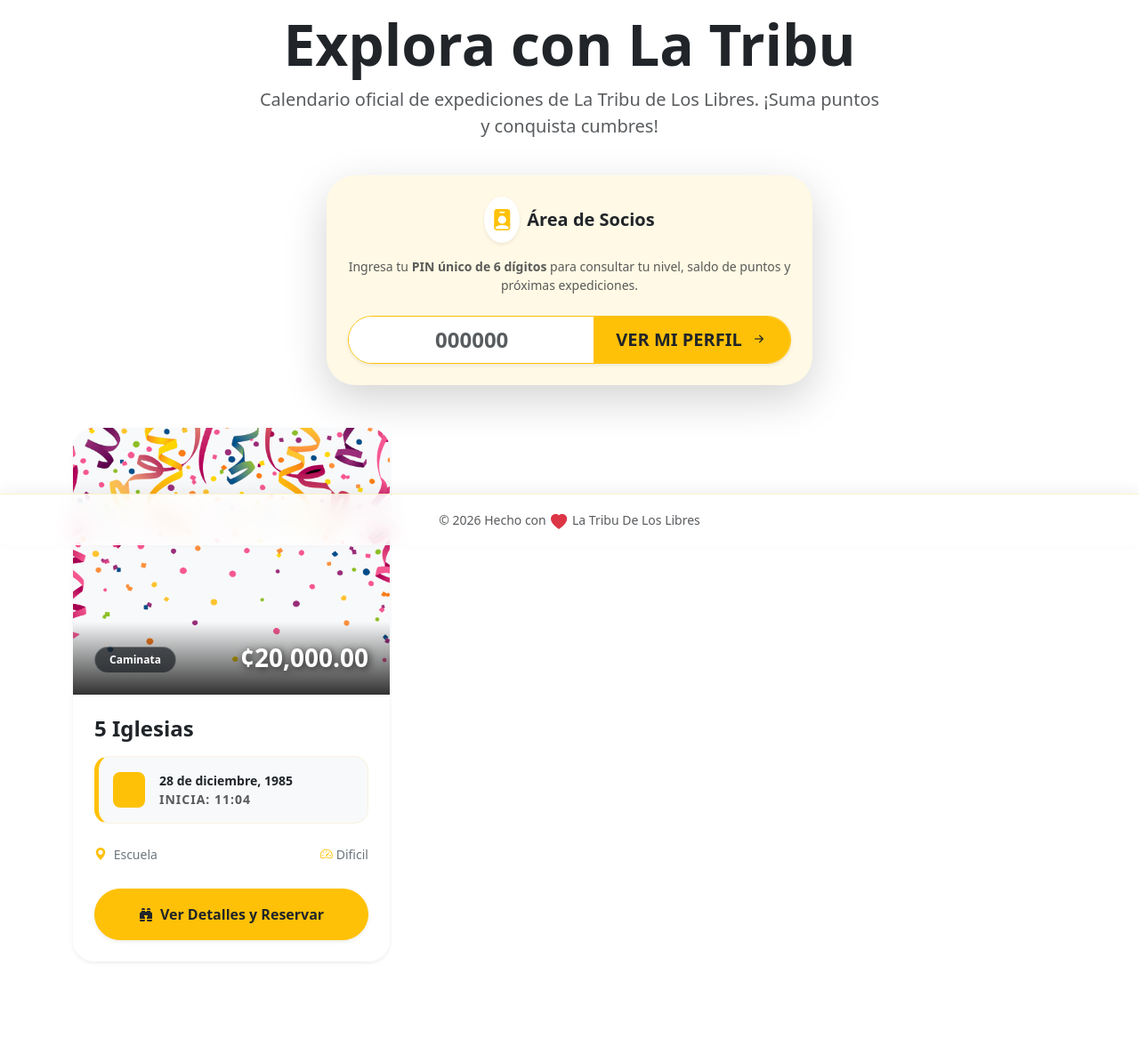
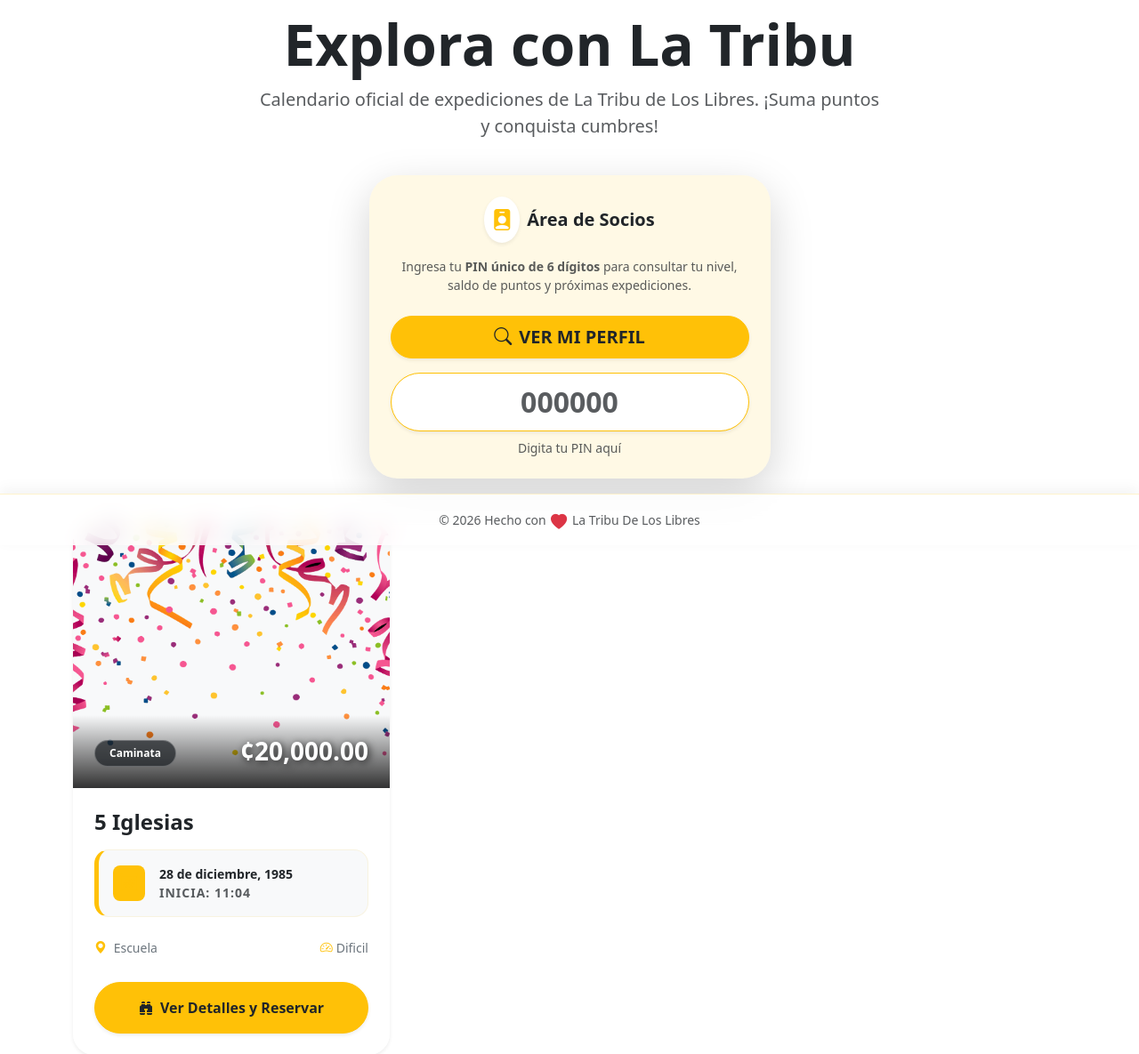
Before and after one commit to kerm1977/calendario, a Flask app: page / in a window 1280 px wide. Shown: the part 187-1372 px from the top of the page at 89% size. Before the commit the page ends 1244 px from the top, so only its background shows below. Run offline with Flask 3, Linux system fonts and the light colour scheme; data comes from the database, SQL or seed files in the repository.

Commit message:
MEJORA VISUAL PARA HOME EN EL BOTÓN DE VER EL PIN

```diff
--- a/templates/home.html
+++ b/templates/home.html
@@ -1,4 +1,3 @@
-<!-- templates/home.html -->
 {% extends "base.html" %}
 
 {% block title %}Próximas Aventuras - La Tribu{% endblock %}
@@ -26,7 +25,7 @@
 <!-- NUEVA SECCIÓN: ACCESO RÁPIDO A PERFIL -->
 <!-- ========================================== -->
 <div class="row justify-content-center mb-5 animate__animated animate__fadeInUp" style="animation-delay: 0.2s;">
-    <div class="col-md-8 col-lg-6">
+    <div class="col-md-8 col-lg-5">
         <div class="card border-0 shadow-lg rounded-5 overflow-hidden position-relative">
             <!-- Fondo Decorativo -->
             <div class="position-absolute top-0 start-0 w-100 h-100 bg-warning bg-opacity-10" style="z-index: 0;"></div>
@@ -43,12 +42,20 @@
                     Ingresa tu <strong>PIN único de 6 dígitos</strong> para consultar tu nivel, saldo de puntos y próximas expediciones.
                 </p>
 
-                <div class="input-group input-group-lg shadow-sm rounded-pill overflow-hidden border border-warning bg-white">
-                    <input type="text" id="quickPinInput" class="form-control border-0 text-center fw-bold text-primary fs-4" placeholder="000000" maxlength="6" oninput="this.value = this.value.replace(/[^0-9]/g, '')">
-                    <button class="btn btn-warning fw-bold text-dark px-4 transition-hover" type="button" onclick="goToProfileQuick()">
-                        VER MI PERFIL <i class="bi bi-arrow-right-short ms-1"></i>
+                <!-- CAMBIO SOLICITADO: DISEÑO VERTICAL (BOTÓN ARRIBA, INPUT ABAJO) -->
+                <div class="d-flex flex-column gap-3">
+                    <!-- 1. Botón de Acción (Arriba) -->
+                    <button class="btn btn-warning btn-lg fw-bold text-dark px-4 rounded-pill transition-hover shadow-sm w-100" type="button" onclick="goToProfileQuick()">
+                        <i class="bi bi-search me-2"></i>VER MI PERFIL
                     </button>
+
+                    <!-- 2. Input de Digitación (Abajo) -->
+                    <div class="position-relative">
+                        <input type="text" id="quickPinInput" class="form-control form-control-lg border border-warning text-center fw-bold text-primary fs-2 rounded-pill shadow-sm" placeholder="000000" maxlength="6" inputmode="numeric" oninput="this.value = this.value.replace(/[^0-9]/g, '')">
+                        <div class="form-text text-muted small mt-2">Digita tu PIN aquí</div>
+                    </div>
                 </div>
+
             </div>
         </div>
     </div>
```
